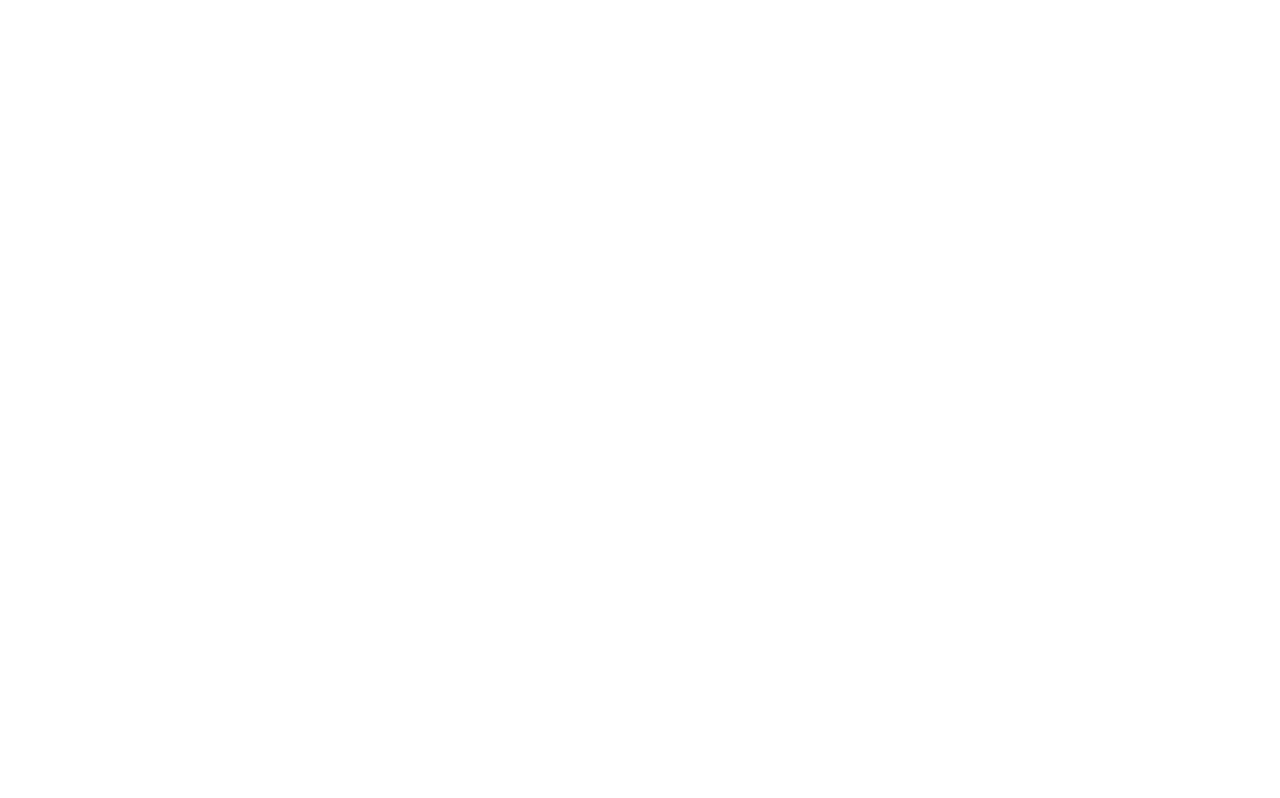
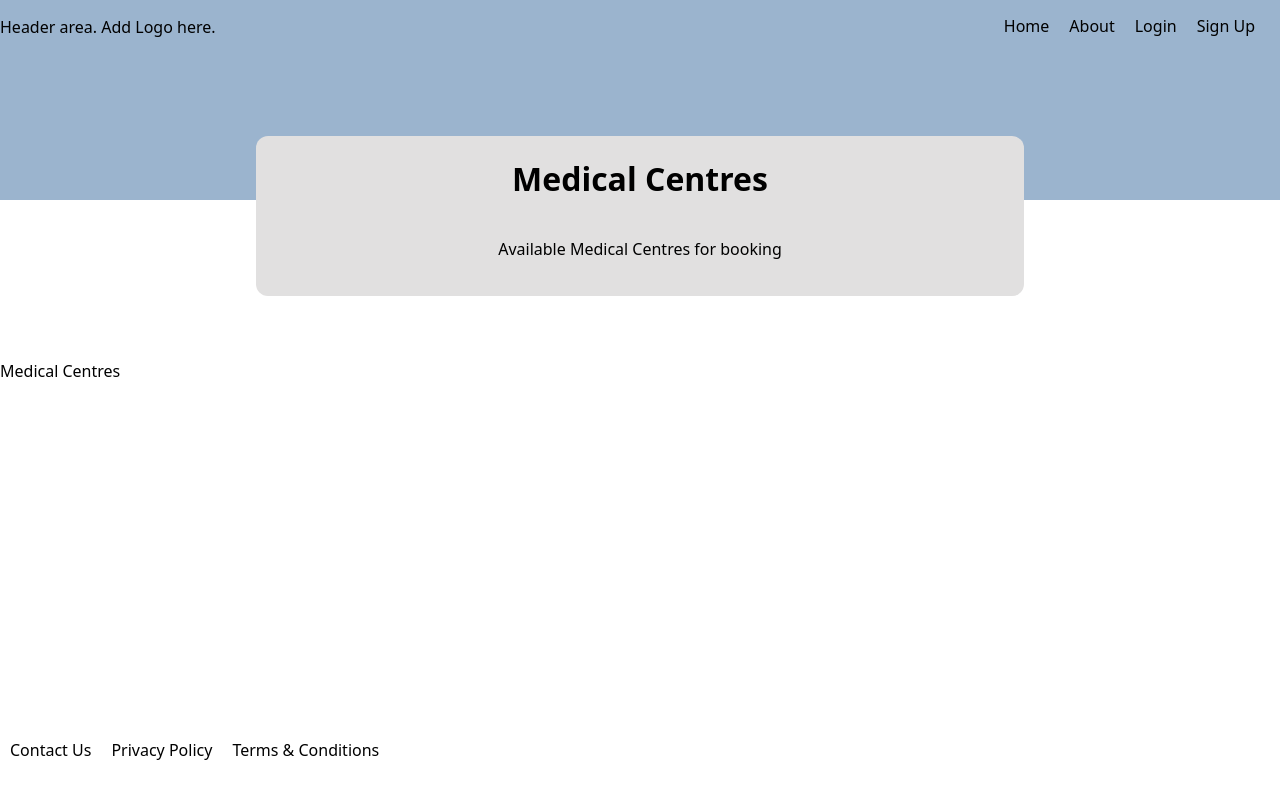
Before and after one commit to TilleyCodes/Book-A-Doc-Front-End-Web-Application, a React (Vite) app: page /medical-centres in a window 1280 px wide. Before the commit this address had no page. Built offline with nearby package versions, Linux system fonts and the light colour scheme.

Commit message:
Setting up for Medical Centre Page

```diff
--- /dev/null
+++ b/src/components/MedicalCentres.jsx
@@ -0,0 +1,7 @@
+import "../styles/medicalCentres.css"
+
+export function MedicalCentres() {
+    return (
+        <div>Medical Centres</div>
+    )
+}
--- a/src/components/PageBanner.jsx
+++ b/src/components/PageBanner.jsx
@@ -38,6 +38,10 @@ export function PageBanner() {
                 setTitle("Create An Account")
                 setDescription("Complete the form below to sign up and create a profile")
                 break
+            case "medical-centres":
+                setTitle("Medical Centres")
+                setDescription("Available Medical Centres for booking")
+                break
             default:
                 setTitle("Book Your Next Appointment")
                 setDescription("Find and book with a general practitioner")
--- a/src/main.jsx
+++ b/src/main.jsx
@@ -9,11 +9,11 @@ import { Contact } from './pages/Contact'
 import { Login } from './pages/Login'
 import { SignUp } from './pages/SignUp'
 import { Logout } from './pages/Logout'
+import { MedicalCentresPage } from './pages/MedicalCentres'
 import { Privacy } from './pages/Privacy'
 import { TermsAndCond } from './pages/TermsAndCond'
 import { UserJwtProvider } from './contexts/userJwtContext'
 import { ForgotPassword } from './pages/ForgotPassword'
-
 
 createRoot(document.getElementById('root')).render(
   <StrictMode>
@@ -36,6 +36,9 @@ createRoot(document.getElementById('root')).render(
                     {/* localhost:5173/logout */}
                     <Route path='logout' element={<Logout />}/>
 
+                    {/* localhost:5173/medical-centres */}
+                    <Route path='medical-centres' element={<MedicalCentresPage />}/>
+
                     {/* localhost:5173/contact */}
                     <Route path='contact' element={<Contact />}/>
 
--- /dev/null
+++ b/src/pages/MedicalCentres.jsx
@@ -0,0 +1,10 @@
+import React from "react";
+import { MedicalCentres } from "../components/MedicalCentres";
+
+export function MedicalCentresPage() {
+    return (
+        <>
+            <MedicalCentres />
+        </>
+    )
+}
```
Also changed, not shown: src/pages/MedCentres.jsx (deleted), src/styles/medicalCentres.css (added).
